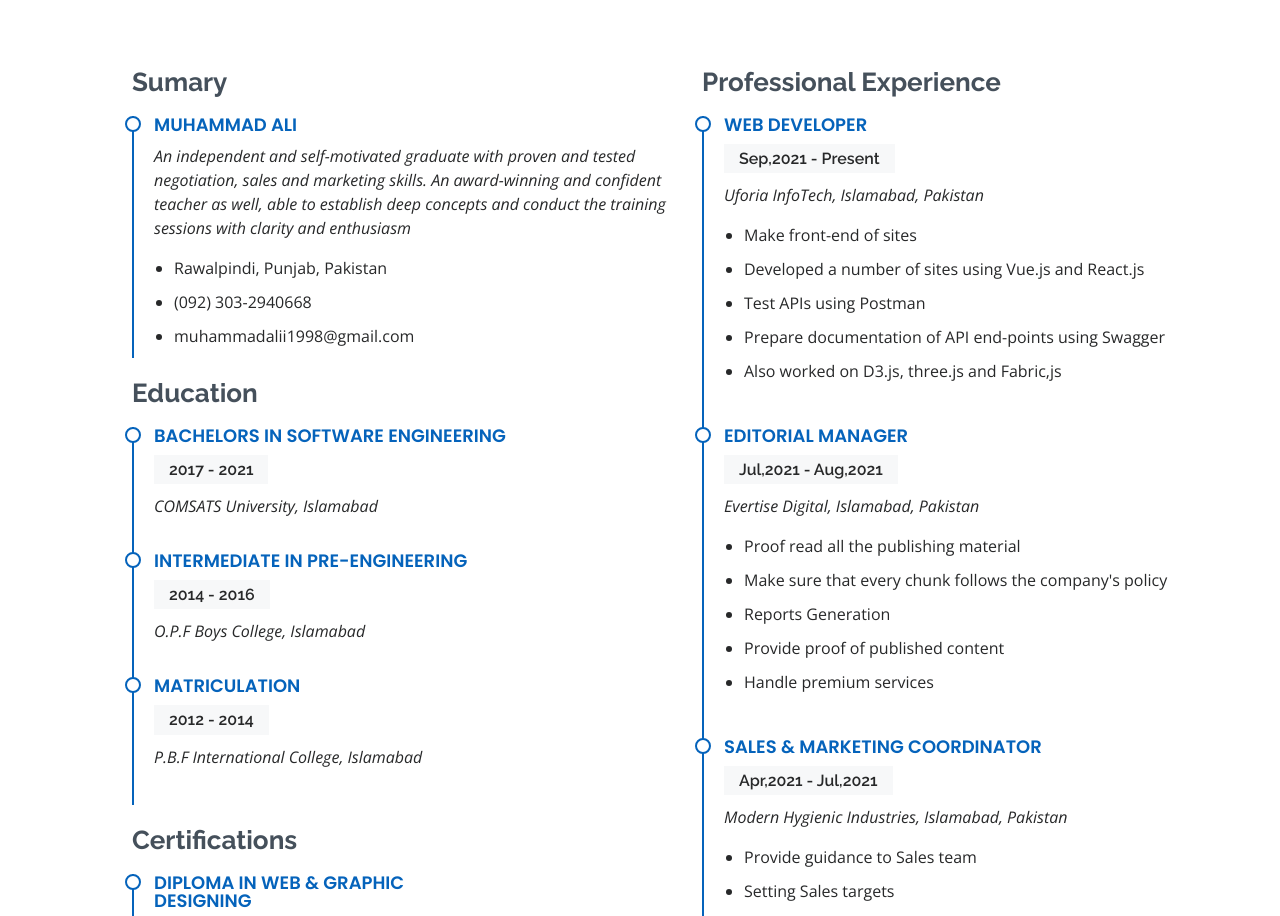
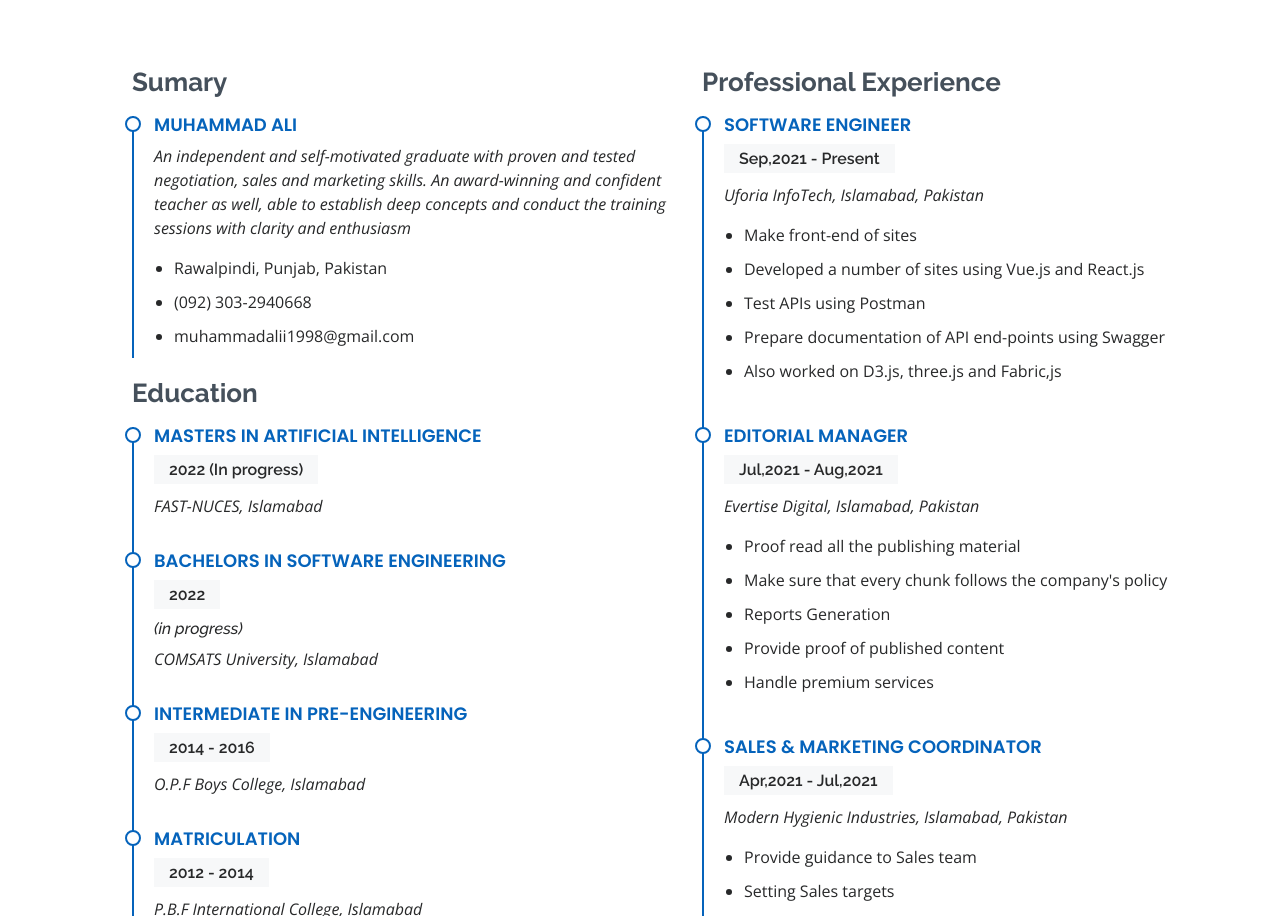
Before and after one commit to MuhammadAlii1998/resume-site, a plain HTML site: page index.html in a window 1280 px wide. Shown: the part 2425-3341 px from the top of the page. Drawn offline with nearby package versions, Linux system fonts and the light colour scheme.

Commit message:
Education section (Updated)

```diff
--- a/index.html
+++ b/index.html
@@ -284,8 +284,14 @@
 
             <h3 class="resume-title">Education</h3>
             <div class="resume-item">
+              <h4>Masters in Artificial Intelligence </h4>
+              <h5>2022 (In progress)</h5>
+              <p><em>FAST-NUCES, Islamabad</em></p>
+              <p></p>
+            </div>
+            <div class="resume-item">
               <h4>Bachelors in Software Engineering </h4>
-              <h5>2017 - 2021</h5>
+              <h5>2022 <h6 color="red"><i>(in progress)</i></h6></h5>
               <p><em>COMSATS University, Islamabad</em></p>
               <p></p>
             </div>
@@ -465,7 +471,7 @@
           <div class="col-lg-6">
             <h3 class="resume-title">Professional Experience</h3>
             <div class="resume-item">
-              <h4>Web Developer</h4>
+              <h4>Software Engineer</h4>
               <h5>Sep,2021 - Present</h5>
               <p><em>Uforia InfoTech, Islamabad, Pakistan </em></p>
               <ul>
```
